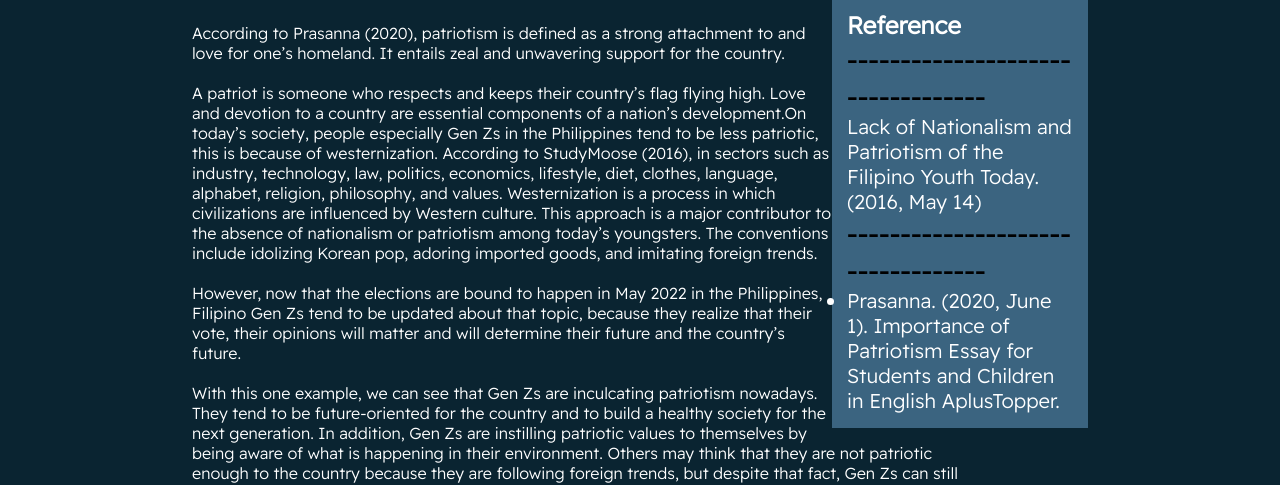
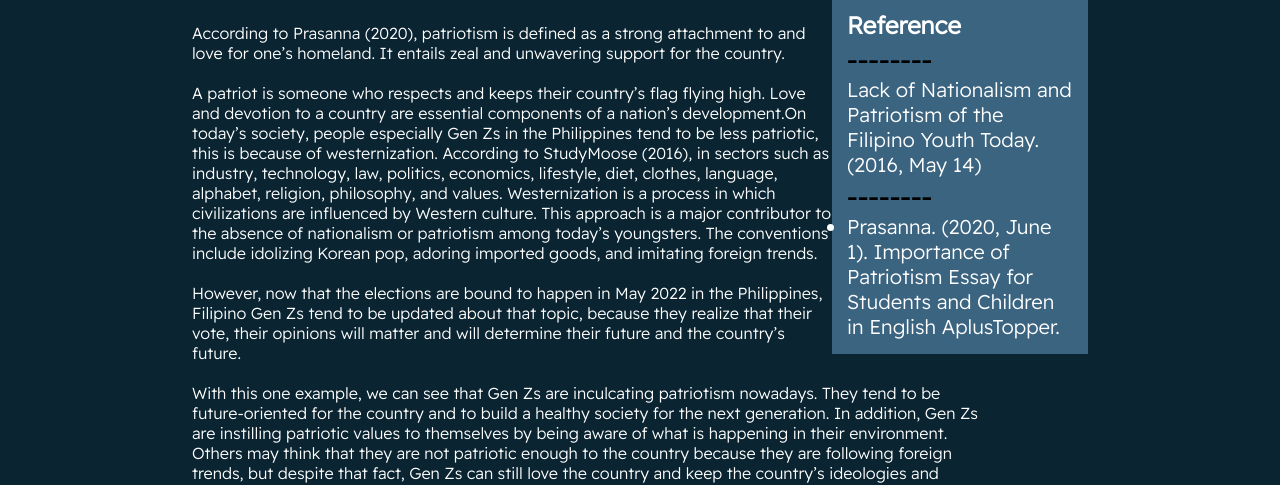
Before and after one commit to Harleythetech/Club-Project, a plain HTML site: page History.html in a window 1280 px wide. Shown: the part 793-1278 px from the top of the page. Drawn offline with Linux system fonts and the light colour scheme.

Commit message:
Update History.html

```diff
--- a/History.html
+++ b/History.html
@@ -22,10 +22,10 @@
         <div><h4 id="author--3">By: Vincet Harely R. Jovellano </h4></div>
             <div class="reference--links">
                 <h2>Reference</h2>
-                <h1>----------------------------------</h1>
+                <h1>--------</h1>
                 <ul class="ref_bar"
                 <li><a href="https://studymoose.com/lack-of-nationalism-and-patriotism-of-the-filipino-youth-today-essay">Lack of Nationalism and Patriotism of the Filipino Youth Today. (2016, May 14)</a></li>
-                <h1>----------------------------------</h1>
+                <h1>--------</h1>
                 <li><a href="https://www.aplustopper.com/importance-of-patriotism-essay/ ">Prasanna. (2020, June 1). Importance of Patriotism Essay for Students and Children in English AplusTopper.</a></li>
             </ul>
             </div>
```
